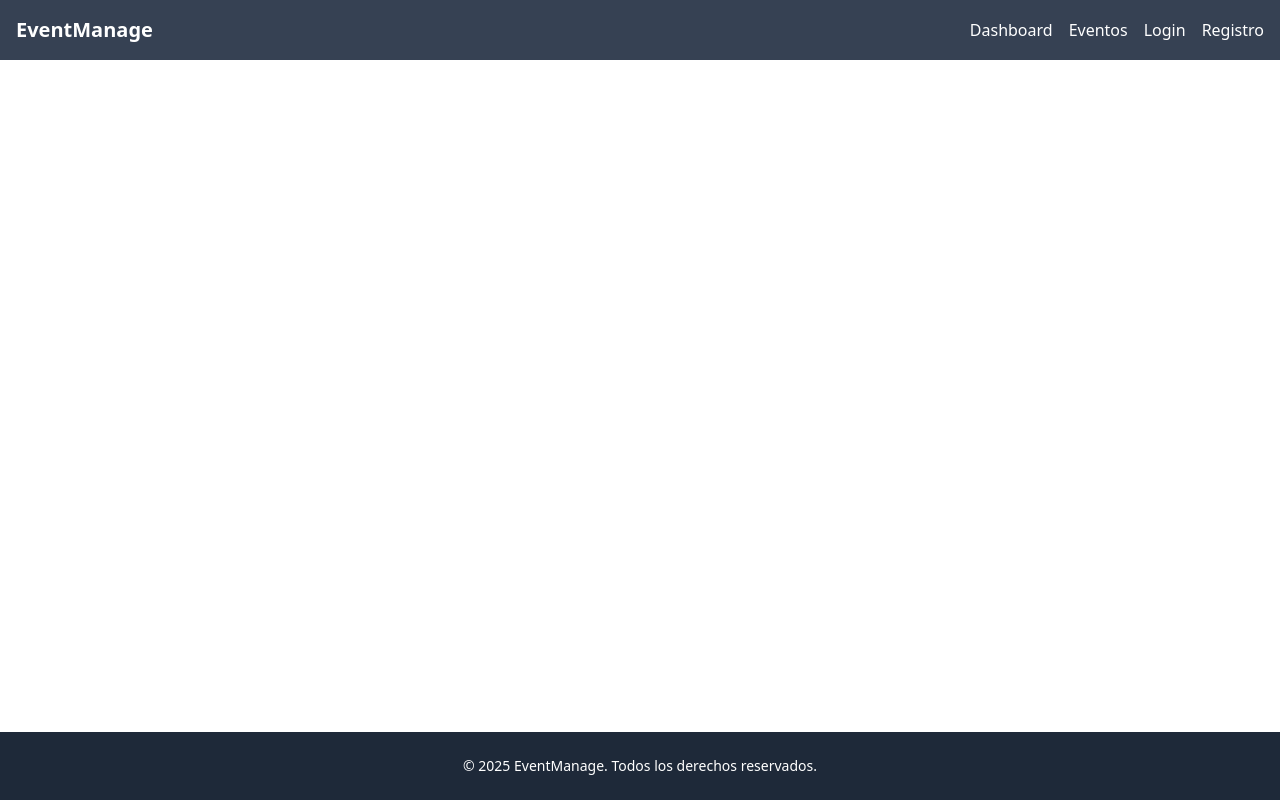
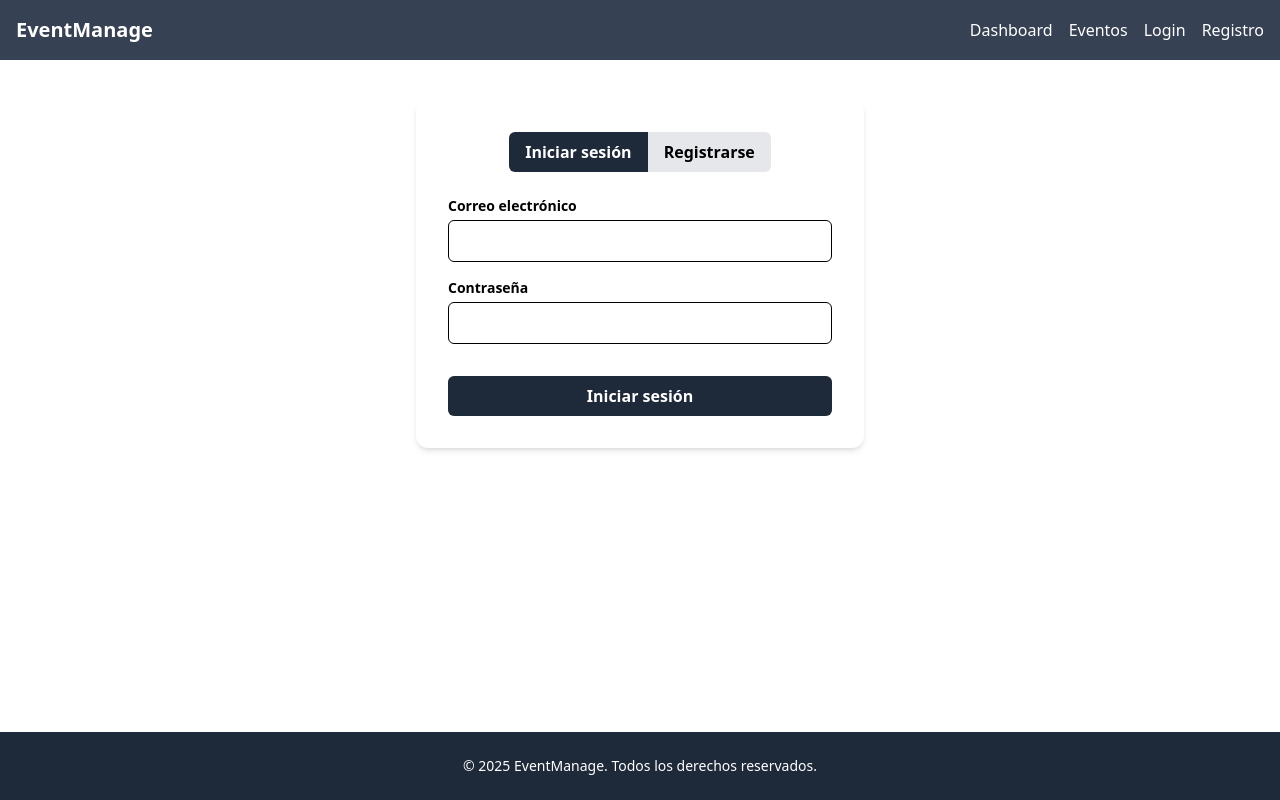
Before and after one commit to Cristopher8049/EventManage, a React (Vite) app in the folder frontend/: page /auth in a window 1280 px wide. Built offline with nearby package versions, Linux system fonts and the light colour scheme.

Commit message:
frontend

```diff
--- a/frontend/src/App.jsx
+++ b/frontend/src/App.jsx
@@ -6,7 +6,7 @@ import AvailableEvents from "./pages/AvailableEvents";
 import EventDetail from "./pages/EventDetail";
 import Navbar from "./components/Navbar";
 import Footer from "./components/Footer";
-
+import AuthForm from "./pages/AuthForm";
 
 import "./index.css";
 
@@ -15,7 +15,6 @@ import "./index.css";
 function Home() {
   return (
     <div className="min-h-screen flex flex-col items-center justify-center bg-gradient-to-r from-gray-900 via-gray-500 to-gray-900 text-white p-6">
-
     </div>
   );
 }
@@ -33,6 +32,8 @@ export default function App() {
             <Route path="/events" element={<AvailableEvents />} />
             <Route path="/events/:id" element={<EventDetail />} />
             <Route path="/edit-event/:id" element={<EditEvent />} />
+            <Route path="/auth" element={<AuthForm />} />
+
           </Routes>
         </main>
         <Footer />
--- a/frontend/src/components/Navbar.jsx
+++ b/frontend/src/components/Navbar.jsx
@@ -7,8 +7,9 @@ export default function Navbar() {
             <div className="space-x-4">
                 <Link to="/dashboard" className="hover:underline">Dashboard</Link>
                 <Link to="/events" className="hover:underline">Eventos</Link>
-                <Link to="/login" className="hover:underline">Login</Link>
-                <Link to="/register" className="hover:underline">Registro</Link>
+                <Link to="/auth" state={{ mode: "login" }} className="hover:underline">Login</Link>
+                <Link to="/auth" state={{ mode: "register" }} className="hover:underline">Registro</Link>
+
             </div>
         </nav>
     );
--- a/frontend/src/components/RegisterForm.jsx
+++ b/frontend/src/components/RegisterForm.jsx
@@ -0,0 +1,67 @@
+import { useState } from "react";
+
+export default function RegisterForm({ onSuccess }) {
+    const [name, setName] = useState("");
+    const [email, setEmail] = useState("");
+    const [phoneNumber, setPhone] = useState("");
+
+    const handleSubmit = async (e) => {
+        e.preventDefault();
+        if (!name || !email || !phoneNumber) return alert("Completa todos los campos");
+
+        try {
+            await fetch(`http://localhost:8080/api/attendees`, {
+                method: "POST",
+                headers: { "Content-Type": "application/json" },
+                body: JSON.stringify({ name, email, phoneNumber }),
+            });
+
+            onSuccess(email);
+        } catch (err) {
+            alert("Error al registrar");
+            console.error(err);
+        }
+    };
+
+    return (
+        <form onSubmit={handleSubmit} className="mt-6">
+            <h3 className="text-xl font-semibold mb-4">Formulario de Inscripción</h3>
+
+            <label className="block mb-1 font-medium">Nombre</label>
+            <input
+                type="text"
+                className="w-full p-2 border border-gray-300 rounded mb-4"
+                value={name}
+                onChange={(e) => setName(e.target.value)}
+                required
+            />
+
+            <label className="block mb-1 font-medium">Correo electrónico</label>
+            <input
+                type="email"
+                className="w-full p-2 border border-gray-300 rounded mb-4"
+                value={email}
+                onChange={(e) => setEmail(e.target.value)}
+                required
+            />
+
+            <label className="block mb-1 font-medium">Número de teléfono</label>
+            <input
+                type="tel"
+                pattern="[0-9]{7,15}"
+                placeholder="Ej: 76543210"
+                className="w-full p-2 border border-gray-300 rounded mb-4"
+                value={phoneNumber}
+                onChange={(e) => setPhone(e.target.value)}
+                required
+            />
+
+            <button
+                type="submit"
+                className="bg-gray-700 text-white px-4 py-2 rounded hover:bg-gray-800"
+            >
+                Inscribirse
+            </button>
+        </form>
+    );
+}
--- /dev/null
+++ b/frontend/src/pages/AuthForm.jsx
@@ -0,0 +1,93 @@
+import { useState, useEffect } from "react";
+import { useLocation } from "react-router-dom";
+
+export default function AuthForm({ onLogin, onRegister }) {
+    const location = useLocation();
+    const [mode, setMode] = useState("login");
+    const [email, setEmail] = useState("");
+    const [password, setPassword] = useState("");
+    const [name, setName] = useState("");
+
+    useEffect(() => {
+        if (location.state?.mode === "register") {
+            setMode("register");
+        } else {
+            setMode("login");
+        }
+    }, [location.state]);
+
+    const handleSubmit = (e) => {
+        e.preventDefault();
+        if (mode === "login") {
+            onLogin({ email, password });
+        } else {
+            if (!name || !email || !password) {
+                alert("Completa todos los campos");
+                return;
+            }
+            onRegister({ name, email, password });
+        }
+    };
+
+    return (
+        <div className="max-w-md mx-auto bg-white shadow-md rounded-xl p-8 mt-10">
+            <div className="flex justify-center mb-6">
+                <button
+                    onClick={() => setMode("login")}
+                    className={`px-4 py-2 rounded-l-md font-bold ${mode === "login" ? "bg-gray-800 text-white" : "bg-gray-200"}`}
+                >
+                    Iniciar sesión
+                </button>
+                <button
+                    onClick={() => setMode("register")}
+                    className={`px-4 py-2 rounded-r-md font-bold ${mode === "register" ? "bg-gray-800 text-white" : "bg-gray-200"}`}
+                >
+                    Registrarse
+                </button>
+            </div>
+
+            <form onSubmit={handleSubmit} className="space-y-4">
+                {mode === "register" && (
+                    <div>
+                        <label className="block text-sm font-semibold mb-1">Nombre</label>
+                        <input
+                            type="text"
+                            value={name}
+                            onChange={(e) => setName(e.target.value)}
+                            className="w-full px-4 py-2 border rounded-md"
+                        />
+                    </div>
+                )}
+
+                <div>
+                    <label className="block text-sm font-semibold mb-1">Correo electrónico</label>
+                    <input
+                        type="email"
+                        value={email}
+                        onChange={(e) => setEmail(e.target.value)}
+                        className="w-full px-4 py-2 border rounded-md"
+                        required
+                    />
+                </div>
+
+                <div>
+                    <label className="block text-sm font-semibold mb-1">Contraseña</label>
+                    <input
+                        type="password"
+                        value={password}
+                        onChange={(e) => setPassword(e.target.value)}
+                        className="w-full px-4 py-2 border rounded-md"
+                        required
+                    />
+                </div>
+
+                <button
+                    type="submit"
+                    className="w-full py-2 mt-4 bg-gray-800 text-white rounded-md font-bold hover:bg-gray-700 transition"
+                >
+                    {mode === "login" ? "Iniciar sesión" : "Registrarse"}
+                </button>
+            </form>
+        </div>
+    );
+}
--- a/frontend/src/pages/EventDetail.jsx
+++ b/frontend/src/pages/EventDetail.jsx
@@ -1,85 +1,52 @@
 import { useParams } from "react-router-dom";
 import { useState, useEffect } from "react";
+import RegisterForm from "../components/RegisterForm";
 
 export default function EventDetail() {
     const { id } = useParams();
     const [event, setEvent] = useState(null);
-    const [name, setName] = useState("");
-    const [email, setEmail] = useState("");
-    const [submitted, setSubmitted] = useState(false);
+    const [showForm, setShowForm] = useState(false);
+    const [registeredEmail, setRegisteredEmail] = useState("");
 
     useEffect(() => {
         fetch(`http://localhost:8080/api/events/${id}`)
-            .then((res) => {
-                if (!res.ok) throw new Error(`HTTP ${res.status}`);
-                return res.json();
-            })
-            .then((data) => {
-                setEvent(data);
-            })
-            .catch((err) => {
-                console.error("Error al cargar evento:", err);
-            });
+            .then((res) => res.json())
+            .then(setEvent)
+            .catch((err) => console.error("Error al cargar evento:", err));
     }, [id]);
 
-    const handleSubmit = (e) => {
-        e.preventDefault();
-        if (!name || !email) return alert("Completa todos los campos");
+    if (!event) return <p>Cargando...</p>;
 
-        // Aquí enviarías al backend (p.ej. POST a /api/events/{id}/registrations)
-        setSubmitted(true);
-    };
+    const formattedDate = new Date(event.startDateTime).toLocaleDateString();
 
-    if (!event) return <p>Cargando...</p>;
-    if (submitted)
+    if (registeredEmail) {
         return (
-            <p>
-                Gracias por inscribirte a <strong>{event.title}</strong>. Te llegará un
-                correo a <em>{email}</em>.
-            </p>
+            <div className="p-8">
+                <p>
+                    Gracias por inscribirte a <strong>{event.title}</strong>. Te llegará un correo a{" "}
+                    <em>{registeredEmail}</em>.
+                </p>
+            </div>
         );
-
-    // Formateo de la fecha
-    const formattedDate = new Date(event.startDateTime).toLocaleDateString();
+    }
 
     return (
         <div className="min-h-screen p-8 bg-gray-100 flex justify-center">
             <div className="bg-white p-6 rounded-lg shadow-lg w-full max-w-lg">
-                <h2 className="text-3xl font-bold mb-2 text-gray-900">
-                    {event.title}
-                </h2>
+                <h2 className="text-3xl font-bold mb-2 text-gray-900">{event.title}</h2>
                 <p className="mb-4 text-gray-700">Fecha: {formattedDate}</p>
                 <p className="mb-6 text-gray-600">{event.description}</p>
 
-                <h3 className="text-2xl font-semibold mb-4">Formulario de Inscripción</h3>
-                <form onSubmit={handleSubmit}>
-                    <label className="block mb-2 font-semibold text-gray-700">Nombre</label>
-                    <input
-                        type="text"
-                        className="w-full p-2 border border-gray-300 rounded mb-4 focus:outline-gray-500"
-                        value={name}
-                        onChange={(e) => setName(e.target.value)}
-                        required
-                    />
-
-                    <label className="block mb-2 font-semibold text-gray-700">
-                        Correo electrónico
-                    </label>
-                    <input
-                        type="email"
-                        className="w-full p-2 border border-gray-300 rounded mb-4 focus:outline-gray-500"
-                        value={email}
-                        onChange={(e) => setEmail(e.target.value)}
-                        required
-                    />
-
+                {!showForm ? (
                     <button
-                        type="submit"
-                        className="bg-gray-600 text-white py-2 px-4 rounded hover:bg-gray-700 transition"
+                        onClick={() => setShowForm(true)}
+                        className="bg-gray-700 text-white px-4 py-2 rounded hover:bg-gray-800"
                     >
-                        Inscribirse
+                        Registrarse
                     </button>
-                </form>
+                ) : (
+                    <RegisterForm eventId={id} onSuccess={setRegisteredEmail} />
+                )}
             </div>
         </div>
     );
```
Also changed, not shown: frontend/src/pages/Home.jsx (deleted), frontend/src/pages/Login.jsx (deleted), frontend/src/pages/Register.jsx (deleted).
